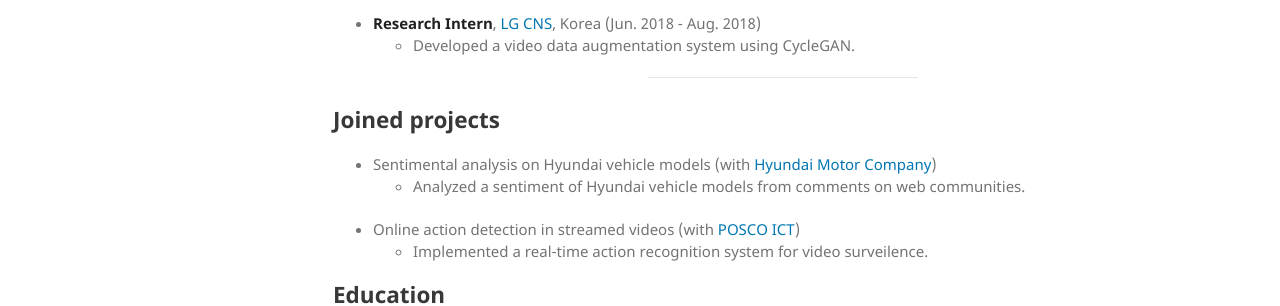
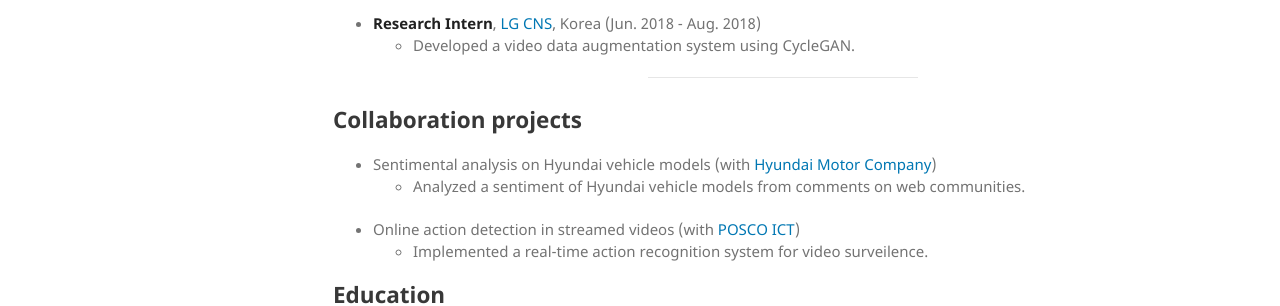
Before and after one commit to KimManjin/KimManjin.github.io, a Jekyll site: the page built from index.md, in a window 1280 px wide and 1243 px high. Shown: the part 691-997 px from the top of the window. Built offline with Jekyll 4.4.1, drawn with Linux system fonts in a browser that asks for light colours; our own code applies the rules of GitHub Pages for plain Markdown files.

Commit message:
Update index.md

```diff
--- a/index.md
+++ b/index.md
@@ -43,7 +43,7 @@ I'm Manjin Kim, a Ph.D student in [Pohang University of Science and Technology (
 
 ---------------------------------------------
 
-## Joined projects
+## Collaboration projects
 - Sentimental analysis on Hyundai vehicle models (with [Hyundai Motor Company](https://www.hyundai.com/kr/en/main))
     + Analyzed a sentiment of Hyundai vehicle models from comments on web communities.
 - Online action detection in streamed videos (with [POSCO ICT](https://www.poscoict.com/servlet/Main?lang=en))
```
